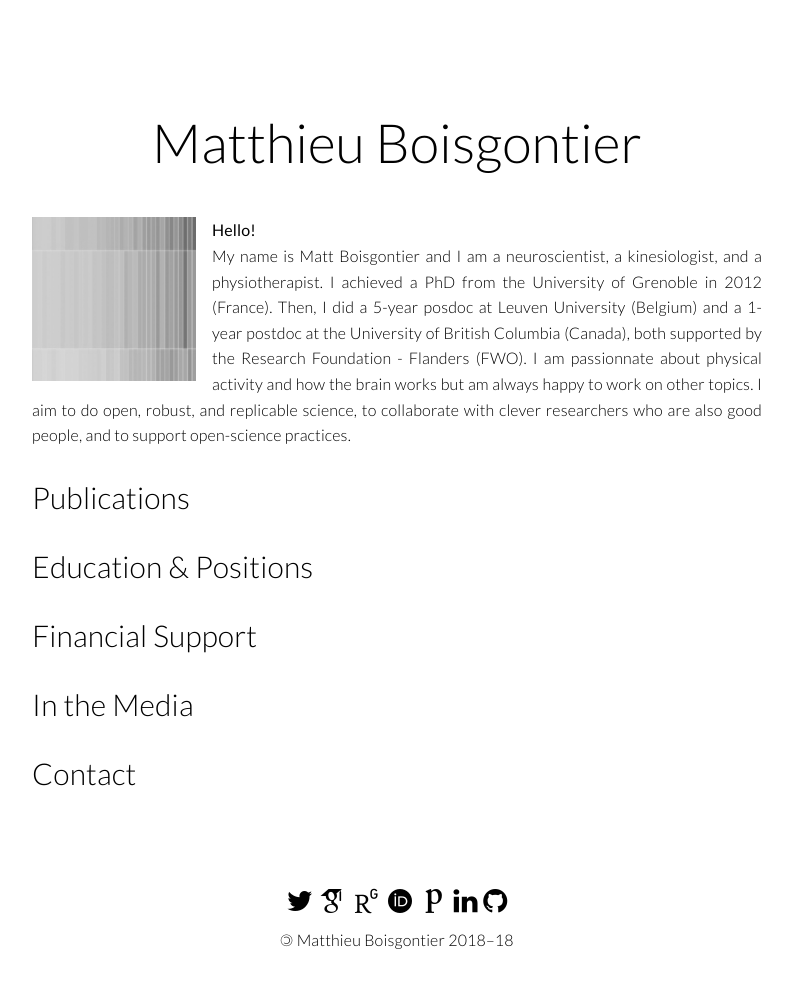
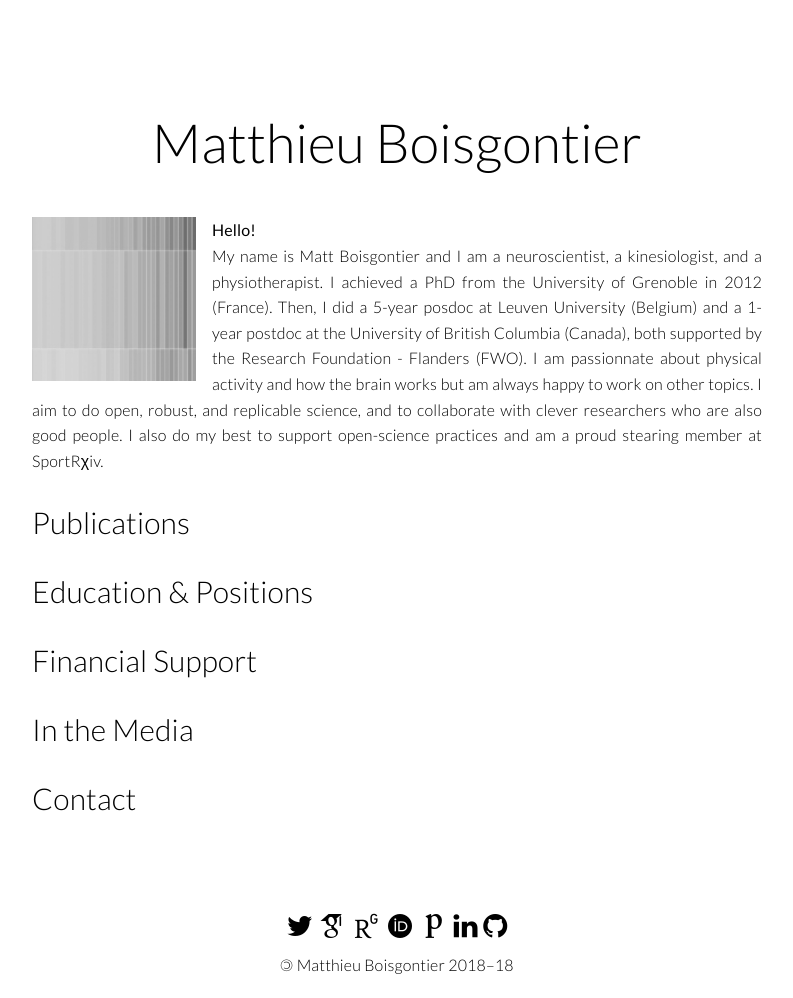
Before and after one commit to matthieuboisgontier/matthieuboisgontier.github.io, a Jekyll site: the page built from index.html, in a window 1280 px wide. Shown: the whole page, without its empty margins (243-1036 px from the left). Built offline with Jekyll 4.4.1, drawn with Linux system fonts in a browser that asks for light colours; nearby versions of some CDN libraries; some web fonts are replaced; a script that is not in the unit is left out; comment, search, counter and statistics services are not loaded; before the commit the page ends 972 px from its top, so only the background shows below that.

Commit message:
Update me.html

```diff
--- a/_includes/me.html
+++ b/_includes/me.html
@@ -5,6 +5,6 @@
     I achieved a PhD from the University of Grenoble in 2012 (France).
     Then, I did a 5-year posdoc at Leuven University (Belgium) and a 1-year postdoc at the University of British Columbia (Canada), both supported by the Research Foundation - Flanders (FWO).
     I am passionnate about physical activity and how the brain works but am always happy to work on other topics.
-    I aim to do open, robust, and replicable science, to collaborate with clever researchers who are also good people, and to support open-science practices.<br/>
+    I aim to do open, robust, and replicable science, and to collaborate with clever researchers who are also good people. I also do my best to support open-science practices and am a proud stearing member at SportRχiv.<br/>
    </p>
 </p>
```
